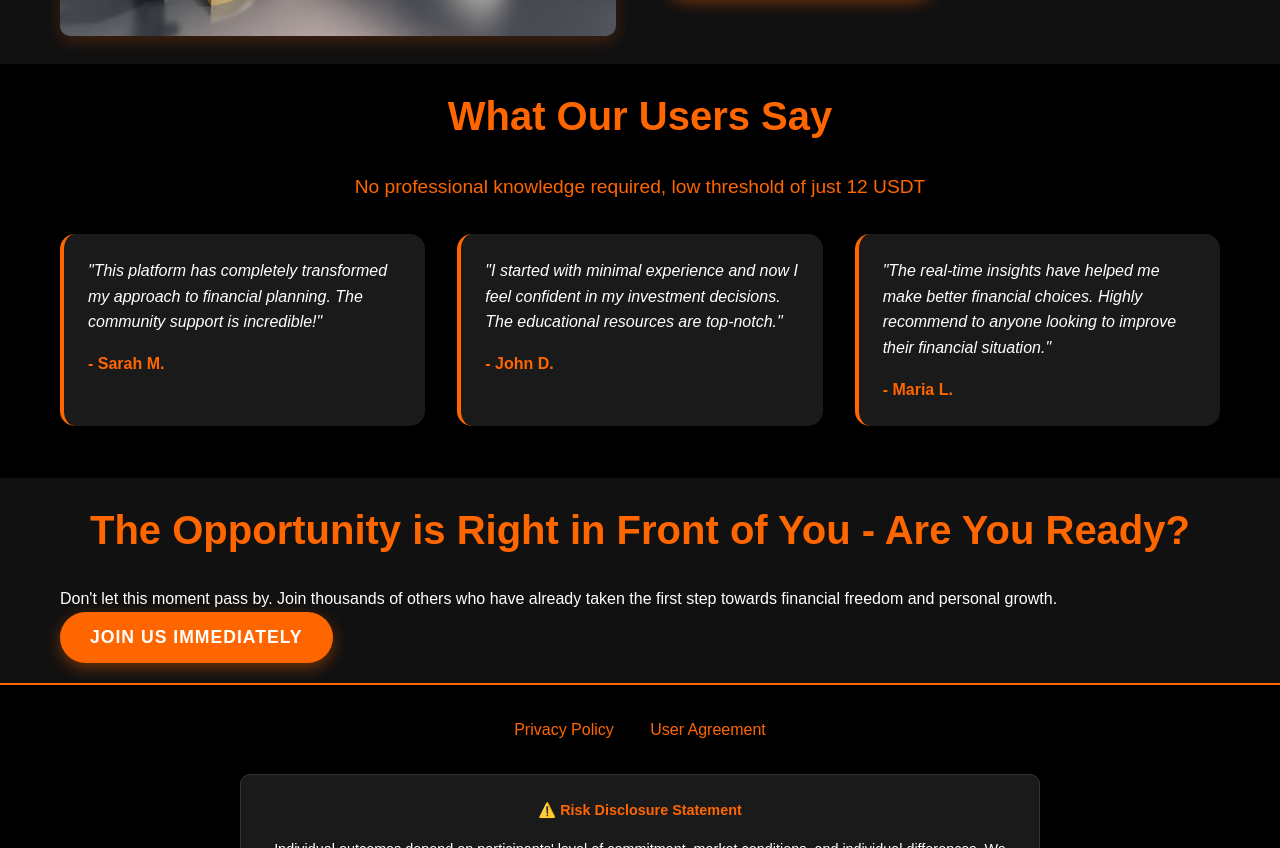
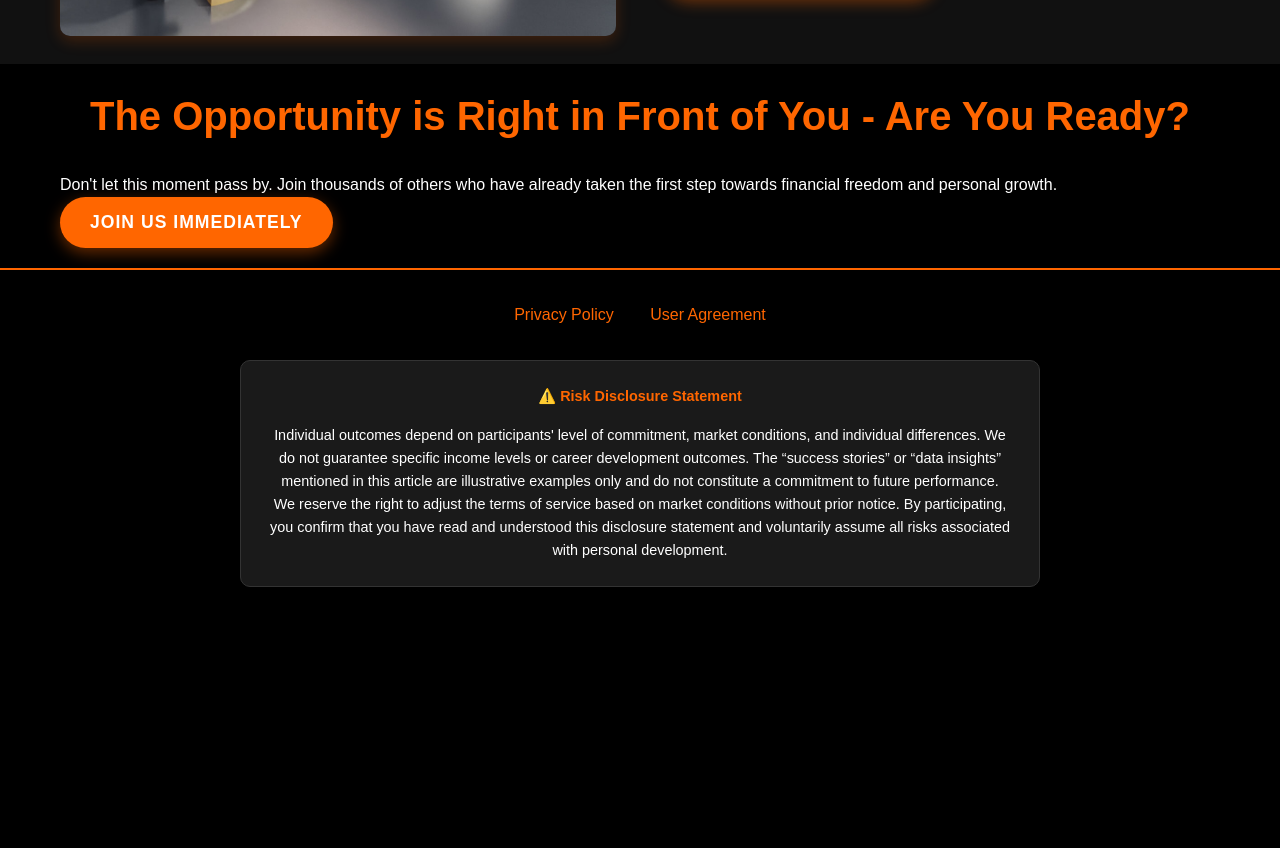
Before and after one commit to yuansn23/kma531a.shop, a plain HTML site: page bg.html in a window 1280 px wide. Shown: the part 1952-2800 px from the top of the page. After the commit the page ends 2651 px from the top, so only its background shows below. Drawn offline with Linux system fonts and the light colour scheme.

Commit message:
Add files via upload

```diff
--- a/bg.html
+++ b/bg.html
@@ -10,7 +10,6 @@
 	 <link rel="stylesheet" href="css/q.css">
 </head>
 <body>
-
 
     <!-- Hero Section with Image -->
     <section class="hero">
@@ -83,27 +82,7 @@
         </div>
     </section>
 
-    <!-- Module 5 - Testimonials -->
-    <section class="section">
-        <div class="container">
-            <h2 class="section-title fade-in">What Our Users Say</h2>
-            <p class="fade-in" style="text-align: center; margin-bottom: 2rem; color: #ff6600; font-size: 1.2rem;">No professional knowledge required, low threshold of just 12 USDT</p>
-            <div class="testimonials fade-in">
-                <div class="testimonial">
-                    <p>"This platform has completely transformed my approach to financial planning. The community support is incredible!"</p>
-                    <div class="testimonial-author">- Sarah M.</div>
-                </div>
-                <div class="testimonial">
-                    <p>"I started with minimal experience and now I feel confident in my investment decisions. The educational resources are top-notch."</p>
-                    <div class="testimonial-author">- John D.</div>
-                </div>
-                <div class="testimonial">
-                    <p>"The real-time insights have helped me make better financial choices. Highly recommend to anyone looking to improve their financial situation."</p>
-                    <div class="testimonial-author">- Maria L.</div>
-                </div>
-            </div>
-        </div>
-    </section>
+
 
     <!-- Module 6 - Final CTA -->
     <section class="section">
@@ -129,8 +108,7 @@
             <div class="disclaimer">
                 <h4>⚠️ Risk Disclosure Statement</h4>
                 <p>Individual outcomes depend on participants' level of commitment, market conditions, and individual differences. We do not guarantee specific income levels or career development outcomes. The “success stories” or “data insights” mentioned in this article are illustrative examples only and do not constitute a commitment to future performance.</p>
-                <p>We recommend that users assess their time and financial costs before joining. We make no guarantees regarding participants' return on investment (ROI). This service does not replace professional financial, legal, or psychological counseling. For major decisions, please consult a licensed professional.</p>
-                <p>We reserve the right to adjust the terms of service based on market conditions without prior notice.
+                 <p>We reserve the right to adjust the terms of service based on market conditions without prior notice.
 By participating, you confirm that you have read and understood this disclosure statement and voluntarily assume all risks associated with personal development.</p>
             </div>
         </div>
```
